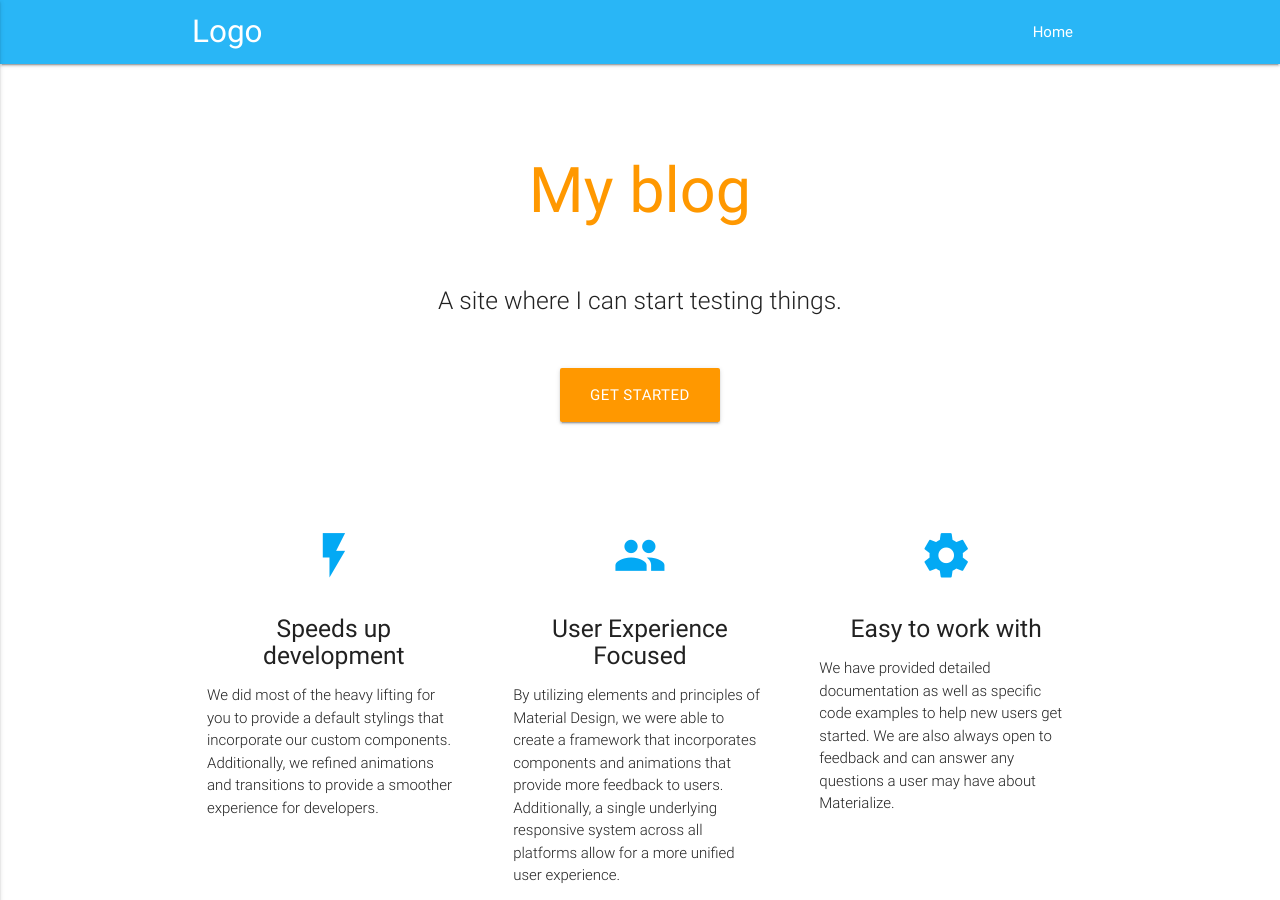
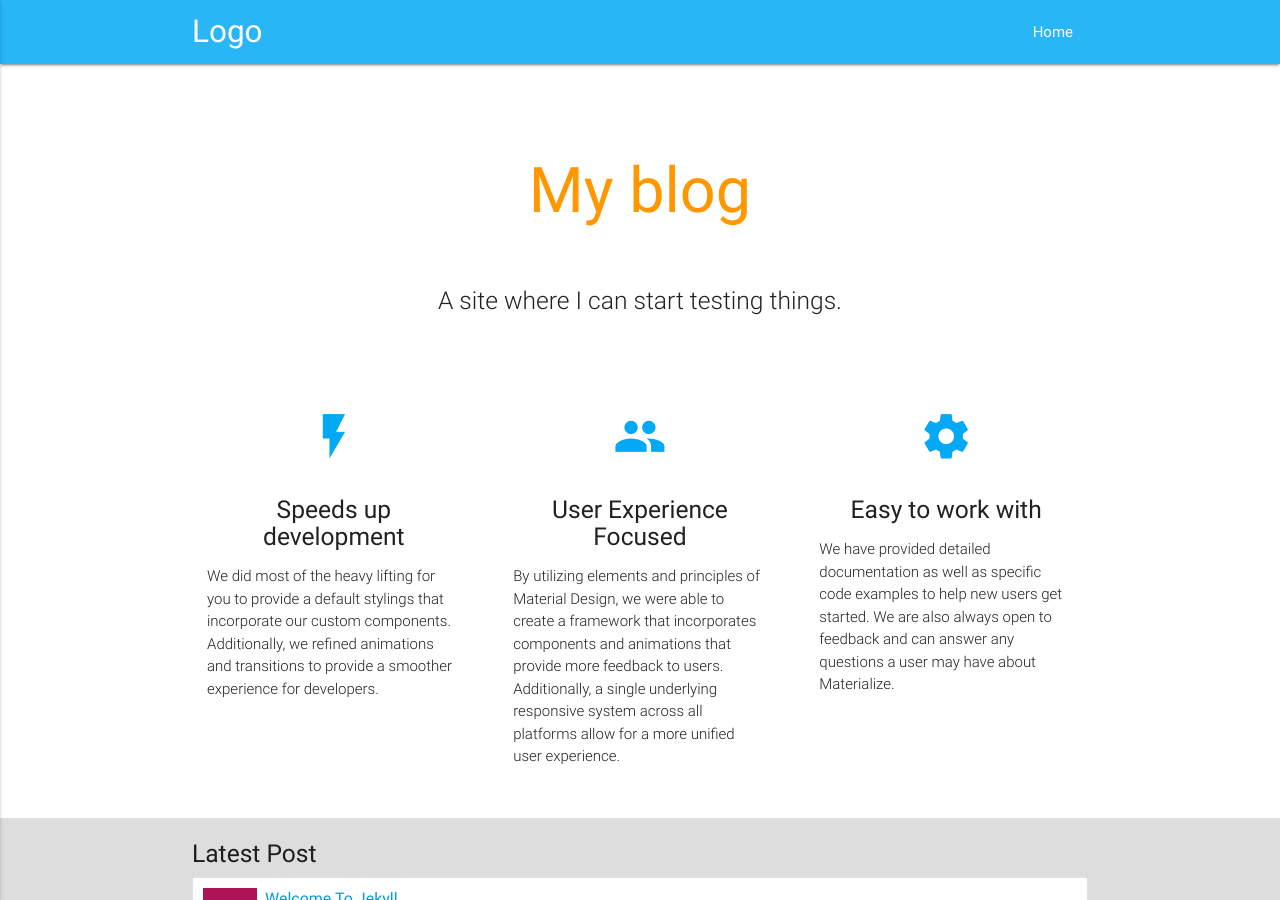
Before and after one commit to Mapachana/Mapachana.github.io, a Jekyll site: the page built from index.md, in a window 1280 px wide and 900 px high. Built offline with Jekyll 4.4.1, drawn with Linux system fonts in a browser that asks for light colours; our own code applies the rules of GitHub Pages for plain Markdown files.

Commit message:
Creo plantilla de 0

```diff
--- a/_layouts/home.html
+++ b/_layouts/home.html
@@ -10,10 +10,7 @@ layout: default
         <h5 class="header col s12 light">{{ content }}</h5>
       </div>
 
-      <div class="row center">
-        <a href="http://materializecss.com/getting-started.html" id="download-button" class="btn-large waves-effect waves-light orange">Get Started</a>
-      </div>
-      <br><br>
+
 
     </div>
   </div>
```
